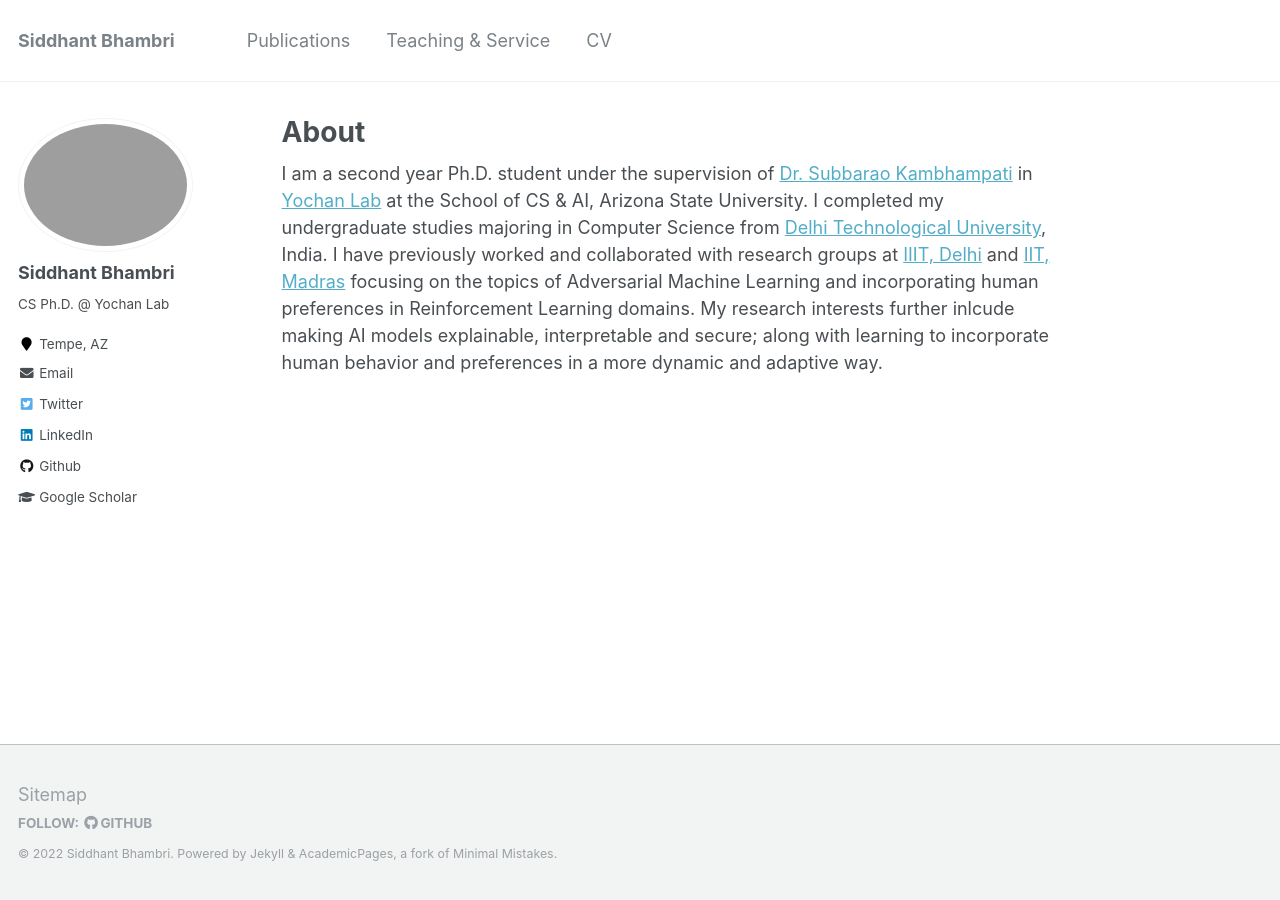
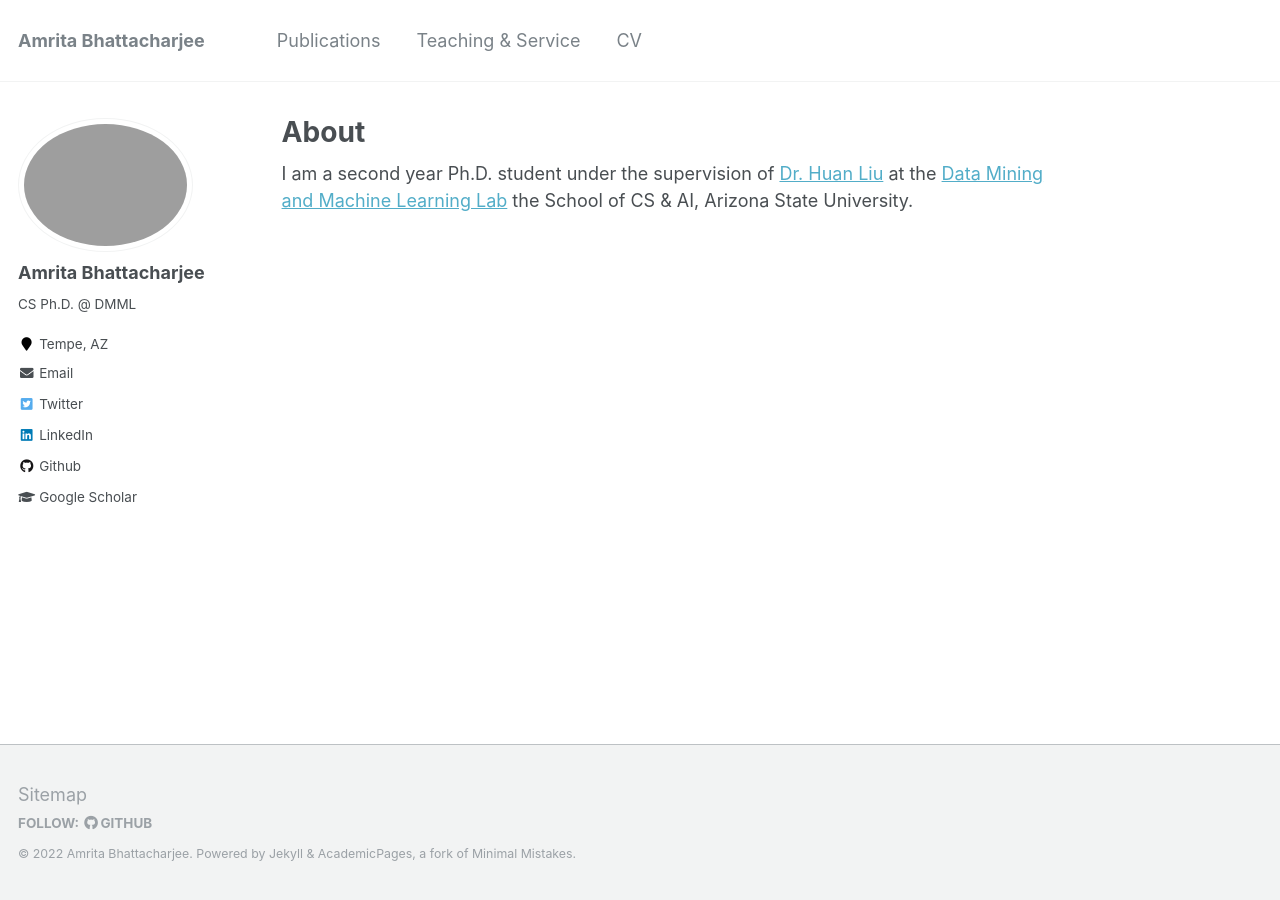
Before and after one commit to AmritaBh/AmritaBh.github.io, a Jekyll site: the page built from _pages/about.md, in a window 1280 px wide. Built offline with Jekyll 4.4.1, drawn with Linux system fonts in a browser that asks for light colours.

Commit message:
page setup

```diff
--- a/_config.yml
+++ b/_config.yml
@@ -9,13 +9,13 @@
 
 # Site Settings
 locale                   : "en-US"
-title                    : "Siddhant Bhambri"
+title                    : "Amrita Bhattacharjee"
 title_separator          : "-"
-name                     : &name "Siddhant Bhambri"
-description              : &description "Computer Science Ph.D. student @ Yochan Lab, ASU"
-url                      : https://sbhambr1.github.io # the base hostname & protocol for your site e.g. "https://mmistakes.github.io"
+name                     : &name "Amrita Bhattacharjee"
+description              : &description "Computer Science Ph.D. Student @ DMML, ASU"
+url                      : https://AmritaBh.github.io # the base hostname & protocol for your site e.g. "https://mmistakes.github.io"
 baseurl                  : "" # the subpath of your site, e.g. "/blog"
-repository               : "sbhambr1.github.io"
+repository               : "AmritaBh.github.io"
 teaser                   :  # filename of teaser fallback teaser image placed in /images/, .e.g. "500x300.png"
 breadcrumbs              : false # true, false (default)
 words_per_minute         : 160
@@ -82,14 +82,14 @@ analytics:
 
 # Site Author
 author:
-  name             : "Siddhant Bhambri"
+  name             : "Amrita Bhattacharjee"
   avatar           : "profile.jpg"
-  bio              : "CS Ph.D. @ Yochan Lab"
+  bio              : "CS Ph.D. @ DMML"
   location         : "Tempe, AZ"
   employer         :
   pubmed           :
-  googlescholar    : "https://scholar.google.com/citations?user=E9I6GbwAAAAJ&hl=en&authuser=1"
-  email            : "siddhantbhambri@asu.edu"
+  googlescholar    : "https://scholar.google.com/citations?user=hdXXMPwAAAAJ&hl=en"
+  email            : "abhatt43@asu.edu"
   researchgate     :  # example: "https://www.researchgate.net/profile/yourprofile"
   uri              :
   bitbucket        :
@@ -98,20 +98,20 @@ author:
   flickr           :
   facebook         :
   foursquare       :
-  github           : "sbhambr1"
+  github           : "AmritaBh"
   google_plus      :
   keybase          :
   instagram        :
   impactstory      : #"https://profiles.impactstory.org/u/xxxx-xxxx-xxxx-xxxx"
   lastfm           :
-  linkedin         : "https://www.linkedin.com/in/siddhant-bhambri"
+  linkedin         : "https://www.linkedin.com/in/amritabh/"
   orcid            :
   pinterest        :
   soundcloud       :
   stackoverflow    : # http://stackoverflow.com/users/123456/username
   steam            :
   tumblr           :
-  twitter          : "sbhambr1"
+  twitter          : "Amrita_Bh"
   vine             :
   weibo            :
   xing             :
--- a/_pages/about.md
+++ b/_pages/about.md
@@ -8,4 +8,4 @@ redirect_from:
   - /about.html
 ---
 
-I am a second year Ph.D. student under the supervision of [Dr. Subbarao Kambhampati](https://rakaposhi.eas.asu.edu/) in [Yochan Lab](https://yochan-lab.github.io/home/) at the School of CS & AI, Arizona State University. I completed my undergraduate studies majoring in Computer Science from [Delhi Technological University](http://dtu.ac.in/), India. I have previously worked and collaborated with research groups at [IIIT, Delhi](http://faculty.iiitd.ac.in/~arunb/) and [IIT, Madras](http://www.cse.iitm.ac.in/~chester/) focusing on the topics of Adversarial Machine Learning and incorporating human preferences in Reinforcement Learning domains. My research interests further inlcude making AI models explainable, interpretable and secure; along with learning to incorporate human behavior and preferences in a more dynamic and adaptive way.
+I am a second year Ph.D. student under the supervision of [Dr. Huan Liu](https://www.public.asu.edu/~huanliu/) at the [Data Mining and Machine Learning Lab](https://dmml.asu.edu/home)  the School of CS & AI, Arizona State University.
```
Also changed, not shown: _pages/cv.md (+2 -2 lines), 1 other file.
